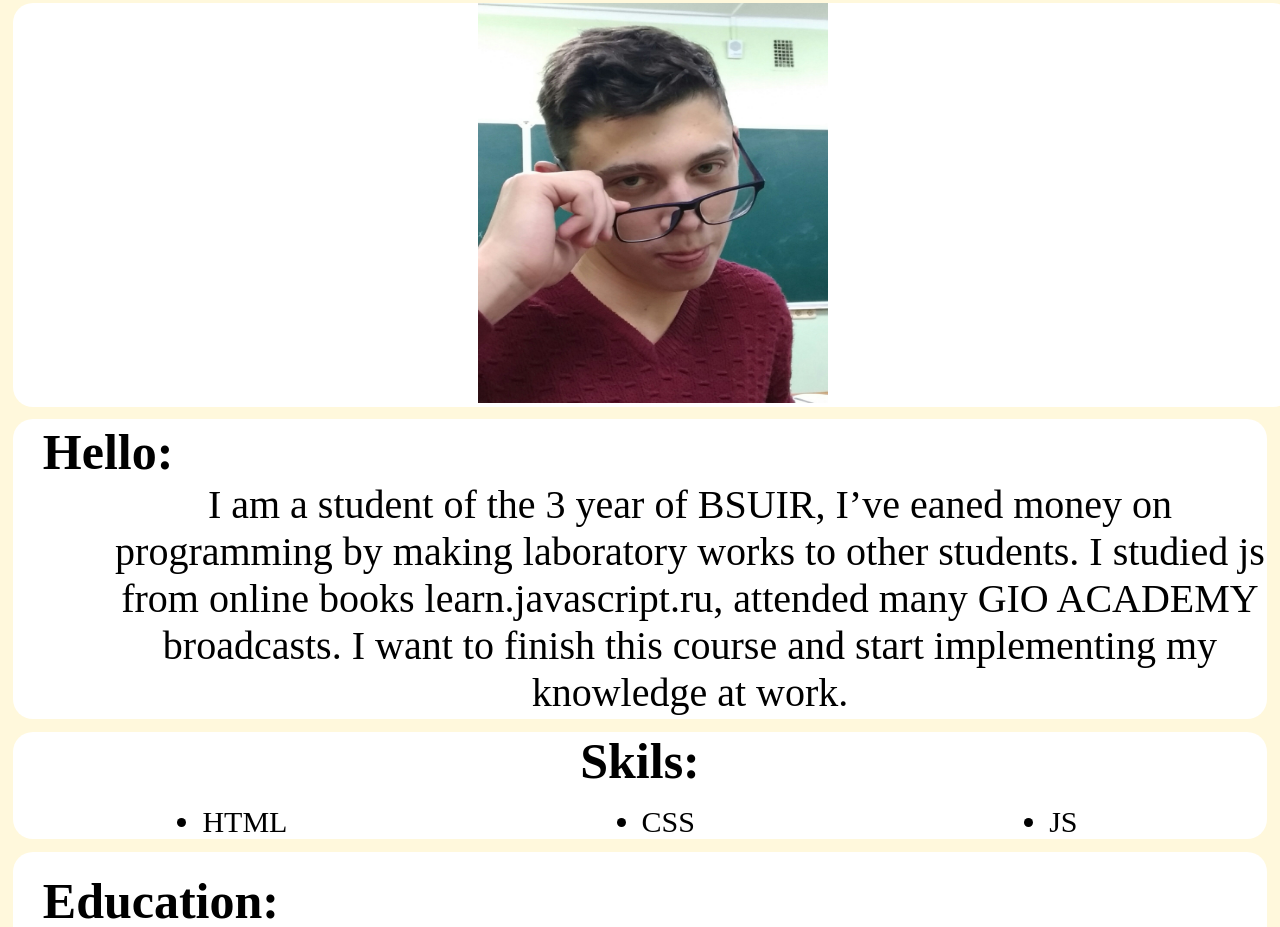
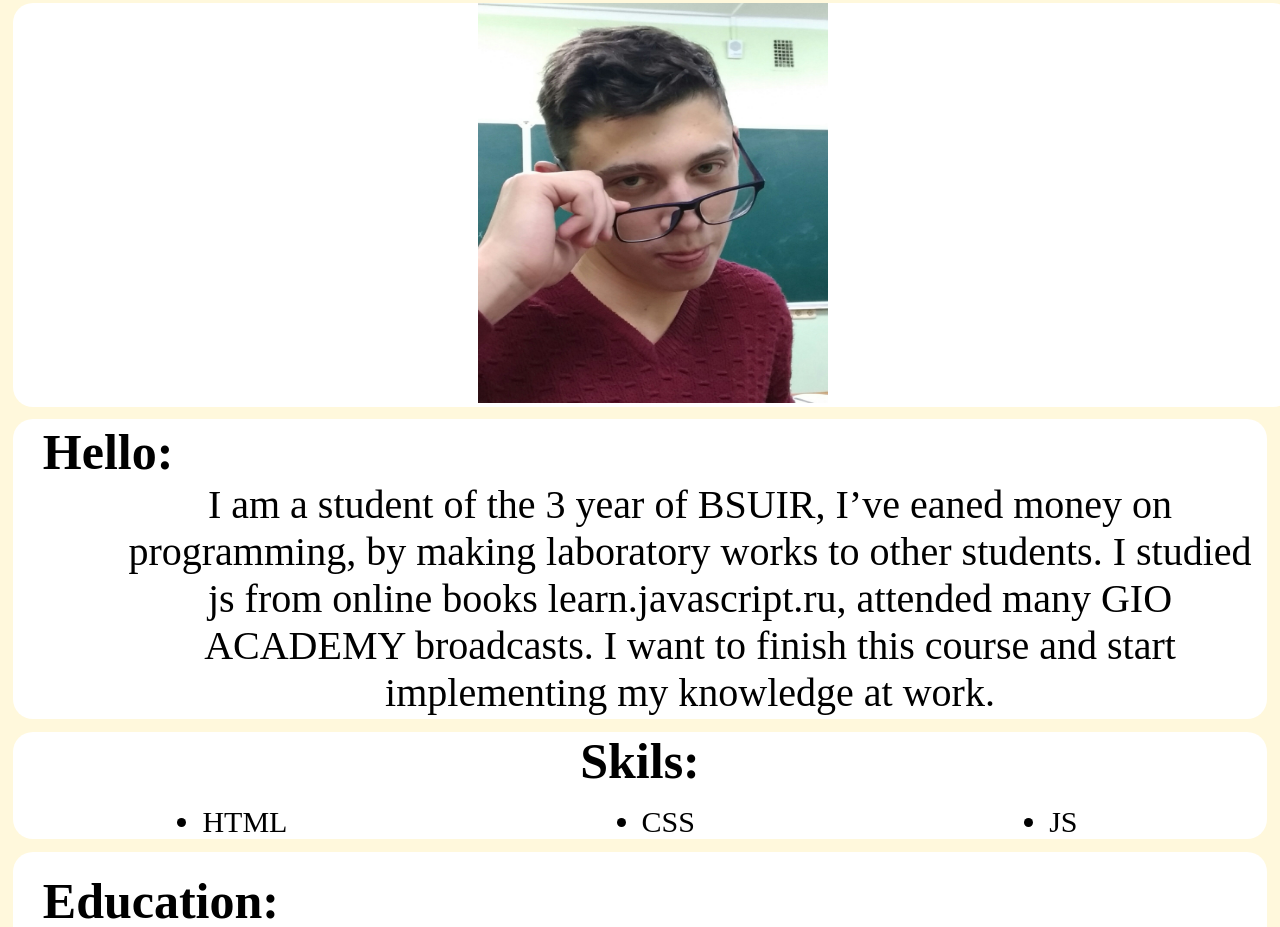
Before and after one commit to dimo12317/rsschool-cv, a plain HTML site: page index.html in a window 1280 px wide. Shown: the part 173-1100 px from the top of the page. Drawn offline with Linux system fonts and the light colour scheme.

Commit message:
feat: fix bug

```diff
--- a/index.html
+++ b/index.html
@@ -17,7 +17,7 @@
         <div class = "AboutMe">
             <article>
             <h5 class = "Hello">Hello:</h5>
-            <div class = "info">I am a student of the 3 year of BSUIR, I’ve eaned money on programming by making laboratory works to other students. I studied js from online books learn.javascript.ru, attended many GIO ACADEMY broadcasts. I want to finish this course and start implementing my knowledge at work.</div>
+            <div class = "info">I am a student of the 3 year of BSUIR, I’ve eaned money on programming, by making laboratory works to other students. I studied js from online books learn.javascript.ru, attended many GIO ACADEMY broadcasts. I want to finish this course and start implementing my knowledge at work.</div>
             </article>
         </div>
         <div class = "Skils">
```
